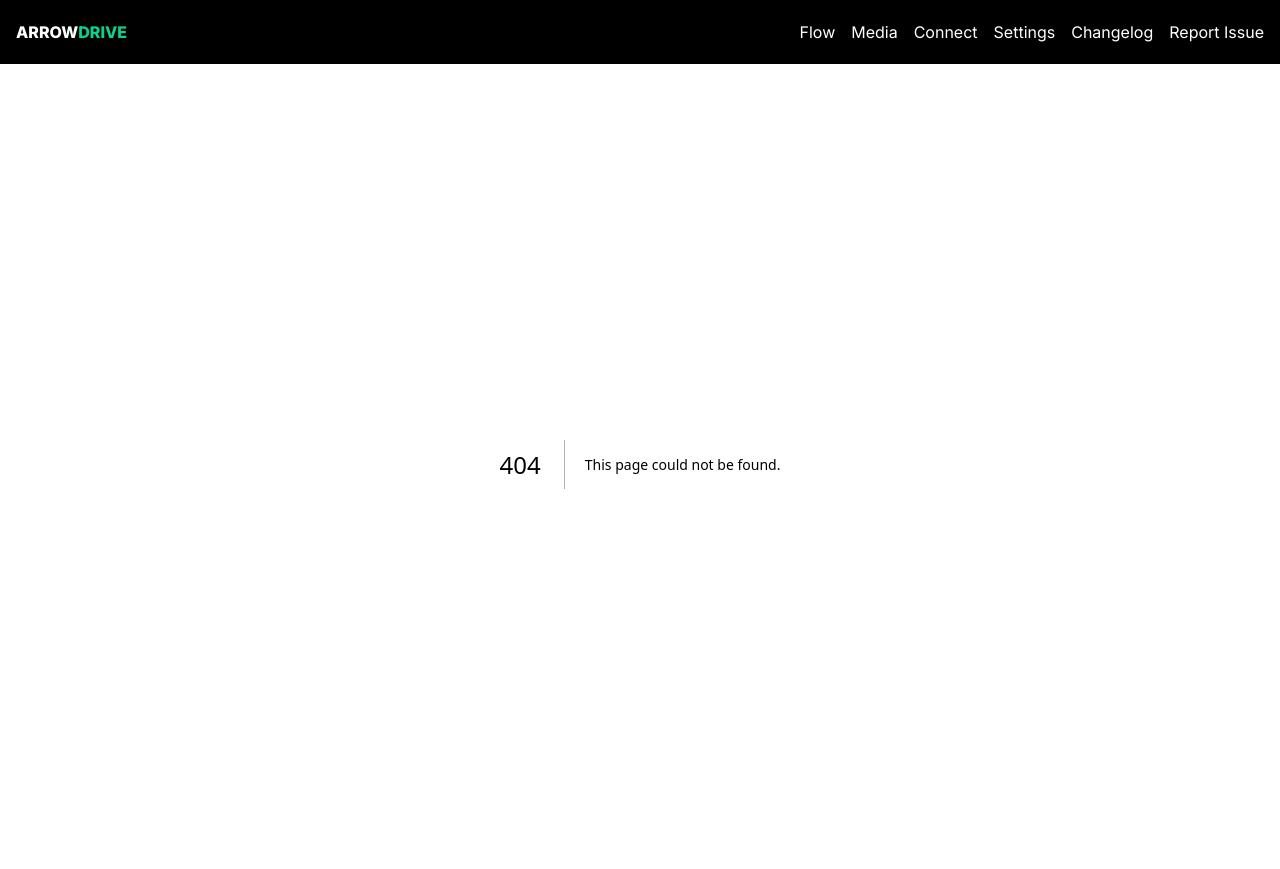
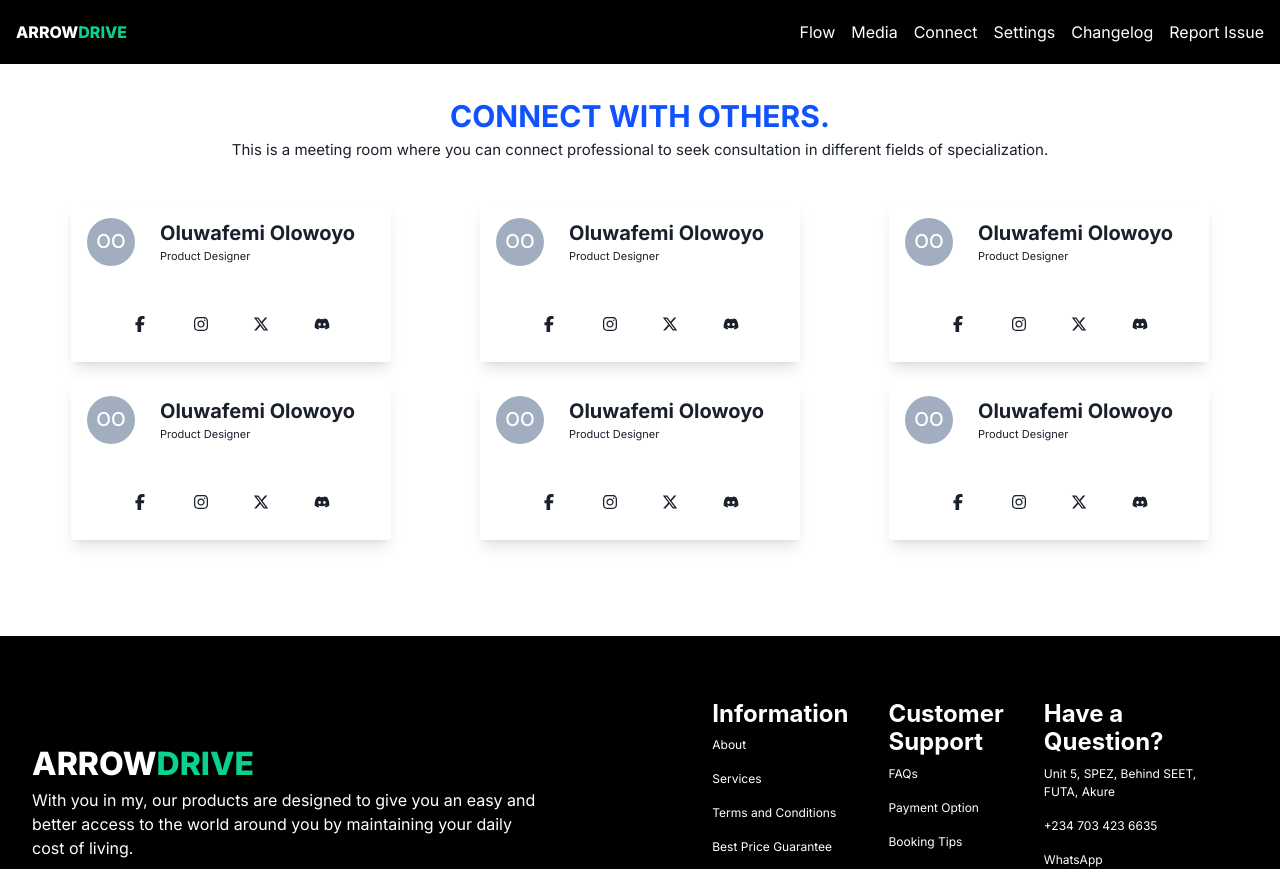
Before and after one commit to Fafiyebipelumi/arrow-drive, a Next.js app: page /connect in a window 1280 px wide. Before the commit this address had no page. Shown: the top 869 px of the page. Built offline with nearby package versions, Linux system fonts and the light colour scheme.

Commit message:
connect page done

```diff
--- /dev/null
+++ b/app/connect/page.tsx
@@ -0,0 +1,234 @@
+import { Avatar, Box, Text, Wrap, WrapItem } from "@chakra-ui/react";
+import React from "react";
+import { FaDiscord, FaFacebookF, FaInstagram, FaXTwitter } from "react-icons/fa6";
+
+const page = () => {
+  return (
+    <Box>
+      <Box marginY={"30px"}>
+        <Text
+          fontSize={["18px", "20px", "30px"]}
+          color={"#1052FE"}
+          textAlign={"center"}
+          fontWeight={"bold"}
+          textTransform={"uppercase"}
+        >
+          Connect with others.
+        </Text>
+        <Text fontSize={["10px", "12px", "15px"]} textAlign={"center"}>
+          This is a meeting room where you can connect professional to seek
+          consultation in different fields of specialization.
+        </Text>
+      </Box>
+      <Box
+        display={"flex"}
+        alignItems={"flex-start"}
+        justifyContent={"space-evenly"}
+        gap={"18px"}
+        flexWrap={"wrap"}
+        marginTop={"40px"}
+      >
+        <Box className="shadow-lg p-4 bg-white w-[20rem] h-[10rem] rounded-sm">
+          <Box
+            display={"flex"}
+            alignItems={"center"}
+            justifyContent={"flex-start"}
+            gap={"25px"}
+          >
+            <Avatar
+              name="Oluwafemi Olowoyo"
+              size={["sm", "md", "md"]}
+              bg={"gray.400"}
+            />
+            <Box>
+              <Text fontSize={["10px", "14px", "20px"]} fontWeight={'bold'}>Oluwafemi Olowoyo</Text>
+              <Text fontSize={['8px', '10px', '11px']}>Product Designer</Text>
+              {/*  */}
+            </Box>
+          </Box>
+            <Box marginTop={50} display={'flex'} alignItems={'center'} justifyContent={'space-evenly'}>
+              <Box cursor={'pointer'}>
+                <FaFacebookF />
+              </Box>
+              <Box cursor={'pointer'}>
+                <FaInstagram />
+              </Box>
+              <Box cursor={'pointer'}>
+                <FaXTwitter />
+              </Box>
+              <Box cursor={'pointer'}>
+                <FaDiscord />
+              </Box>
+            </Box>
+        </Box>
+        <Box className="shadow-lg p-4 bg-white w-[20rem] h-[10rem] rounded-sm">
+          <Box
+            display={"flex"}
+            alignItems={"center"}
+            justifyContent={"flex-start"}
+            gap={"25px"}
+          >
+            <Avatar
+              name="Oluwafemi Olowoyo"
+              size={["sm", "md", "md"]}
+              bg={"gray.400"}
+            />
+            <Box>
+              <Text fontSize={["10px", "14px", "20px"]} fontWeight={'bold'}>Oluwafemi Olowoyo</Text>
+              <Text fontSize={['8px', '10px', '11px']}>Product Designer</Text>
+              {/*  */}
+            </Box>
+          </Box>
+            <Box marginTop={50} display={'flex'} alignItems={'center'} justifyContent={'space-evenly'}>
+              <Box cursor={'pointer'}>
+                <FaFacebookF />
+              </Box>
+              <Box cursor={'pointer'}>
+                <FaInstagram />
+              </Box>
+              <Box cursor={'pointer'}>
+                <FaXTwitter />
+              </Box>
+              <Box cursor={'pointer'}>
+                <FaDiscord />
+              </Box>
+            </Box>
+        </Box>
+        <Box className="shadow-lg p-4 bg-white w-[20rem] h-[10rem] rounded-sm">
+          <Box
+            display={"flex"}
+            alignItems={"center"}
+            justifyContent={"flex-start"}
+            gap={"25px"}
+          >
+            <Avatar
+              name="Oluwafemi Olowoyo"
+              size={["sm", "md", "md"]}
+              bg={"gray.400"}
+            />
+            <Box>
+              <Text fontSize={["10px", "14px", "20px"]} fontWeight={'bold'}>Oluwafemi Olowoyo</Text>
+              <Text fontSize={['8px', '10px', '11px']}>Product Designer</Text>
+              {/*  */}
+            </Box>
+          </Box>
+            <Box marginTop={50} display={'flex'} alignItems={'center'} justifyContent={'space-evenly'}>
+              <Box cursor={'pointer'}>
+                <FaFacebookF />
+              </Box>
+              <Box cursor={'pointer'}>
+                <FaInstagram />
+              </Box>
+              <Box cursor={'pointer'}>
+                <FaXTwitter />
+              </Box>
+              <Box cursor={'pointer'}>
+                <FaDiscord />
+              </Box>
+            </Box>
+        </Box>
+        <Box className="shadow-lg p-4 bg-white w-[20rem] h-[10rem] rounded-sm">
+          <Box
+            display={"flex"}
+            alignItems={"center"}
+            justifyContent={"flex-start"}
+            gap={"25px"}
+          >
+            <Avatar
+              name="Oluwafemi Olowoyo"
+              size={["sm", "md", "md"]}
+              bg={"gray.400"}
+            />
+            <Box>
+              <Text fontSize={["10px", "14px", "20px"]} fontWeight={'bold'}>Oluwafemi Olowoyo</Text>
+              <Text fontSize={['8px', '10px', '11px']}>Product Designer</Text>
+              {/*  */}
+            </Box>
+          </Box>
+            <Box marginTop={50} display={'flex'} alignItems={'center'} justifyContent={'space-evenly'}>
+              <Box cursor={'pointer'}>
+                <FaFacebookF />
+              </Box>
+              <Box cursor={'pointer'}>
+                <FaInstagram />
+              </Box>
+              <Box cursor={'pointer'}>
+                <FaXTwitter />
+              </Box>
+              <Box cursor={'pointer'}>
+                <FaDiscord />
+              </Box>
+            </Box>
+        </Box>
+        <Box className="shadow-lg p-4 bg-white w-[20rem] h-[10rem] rounded-sm">
+          <Box
+            display={"flex"}
+            alignItems={"center"}
+            justifyContent={"flex-start"}
+            gap={"25px"}
+          >
+            <Avatar
+              name="Oluwafemi Olowoyo"
+              size={["sm", "md", "md"]}
+              bg={"gray.400"}
+            />
+            <Box>
+              <Text fontSize={["10px", "14px", "20px"]} fontWeight={'bold'}>Oluwafemi Olowoyo</Text>
+              <Text fontSize={['8px', '10px', '11px']}>Product Designer</Text>
+              {/*  */}
+            </Box>
+          </Box>
+            <Box marginTop={50} display={'flex'} alignItems={'center'} justifyContent={'space-evenly'}>
+              <Box cursor={'pointer'}>
+                <FaFacebookF />
+              </Box>
+              <Box cursor={'pointer'}>
+                <FaInstagram />
+              </Box>
+              <Box cursor={'pointer'}>
+                <FaXTwitter />
+              </Box>
+              <Box cursor={'pointer'}>
+                <FaDiscord />
+              </Box>
+            </Box>
+        </Box>
+        <Box className="shadow-lg p-4 bg-white w-[20rem] h-[10rem] rounded-sm">
+          <Box
+            display={"flex"}
+            alignItems={"center"}
+            justifyContent={"flex-start"}
+            gap={"25px"}
+          >
+            <Avatar
+              name="Oluwafemi Olowoyo"
+              size={["sm", "md", "md"]}
+              bg={"gray.400"}
+            />
+            <Box>
+              <Text fontSize={["10px", "14px", "20px"]} fontWeight={'bold'}>Oluwafemi Olowoyo</Text>
+              <Text fontSize={['8px', '10px', '11px']}>Product Designer</Text>
+              {/*  */}
+            </Box>
+          </Box>
+            <Box marginTop={50} display={'flex'} alignItems={'center'} justifyContent={'space-evenly'}>
+              <Box cursor={'pointer'}>
+                <FaFacebookF />
+              </Box>
+              <Box cursor={'pointer'}>
+                <FaInstagram />
+              </Box>
+              <Box cursor={'pointer'}>
+                <FaXTwitter />
+              </Box>
+              <Box cursor={'pointer'}>
+                <FaDiscord />
+              </Box>
+            </Box>
+        </Box>
+      </Box>
+    </Box>
+  );
+};
+
+export default page;
--- a/components/Services.tsx
+++ b/components/Services.tsx
@@ -9,8 +9,8 @@ const Services = () => {
   return (
     <Box overflowX={"hidden"}>
       <Text
+        className="md:text-[24px] text-[16px]"
         color={"#1052FE"}
-        className="md:text-[24px] text-[16px]"
         textAlign={"center"}
         fontWeight={"bold"}
         textTransform={"uppercase"}
```
